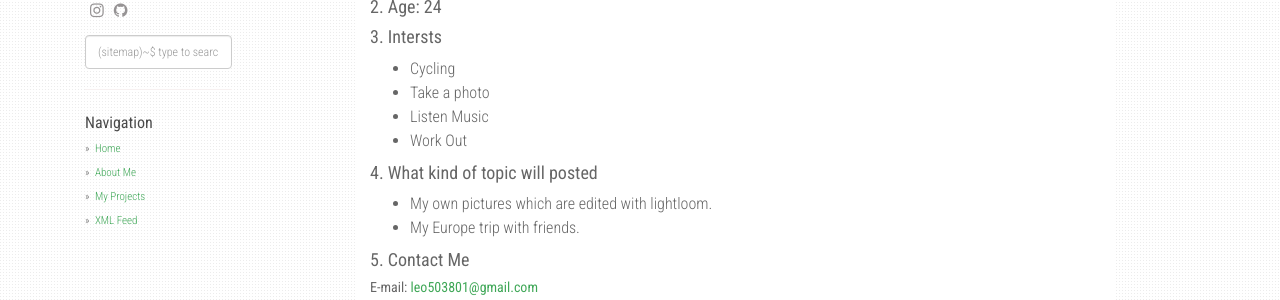
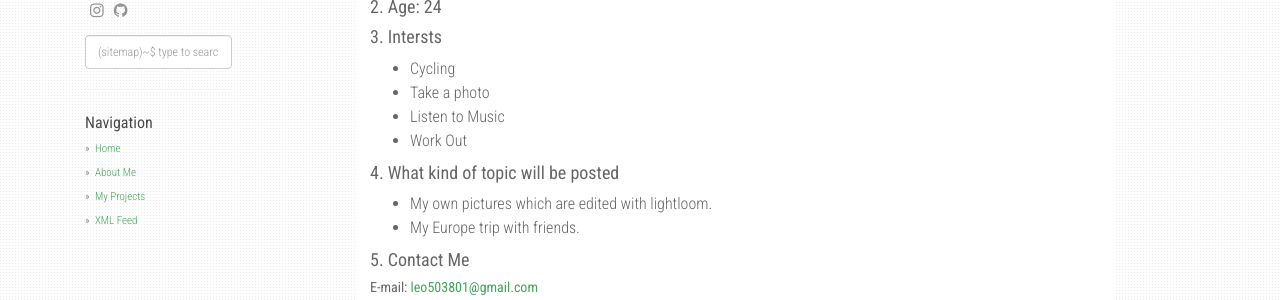
Before and after one commit to Marshmellowon/marshmellowon.github.io, a Jekyll site: the page built from about.md, in a window 1280 px wide. Shown: the part 193-493 px from the top of the page. Built offline with Jekyll 4.4.1, drawn with Linux system fonts in a browser that asks for light colours; nearby versions of some CDN libraries.

Commit message:
modify word

```diff
--- a/about.md
+++ b/about.md
@@ -15,10 +15,10 @@ permalink: /about/
 
 - Cycling
 - Take a photo
-- Listen Music
+- Listen to Music
 - Work Out
 
-#### 4. What kind of topic will posted
+#### 4. What kind of topic will be posted
 
 - My own pictures which are edited with lightloom.
 - My Europe trip with friends.
```
